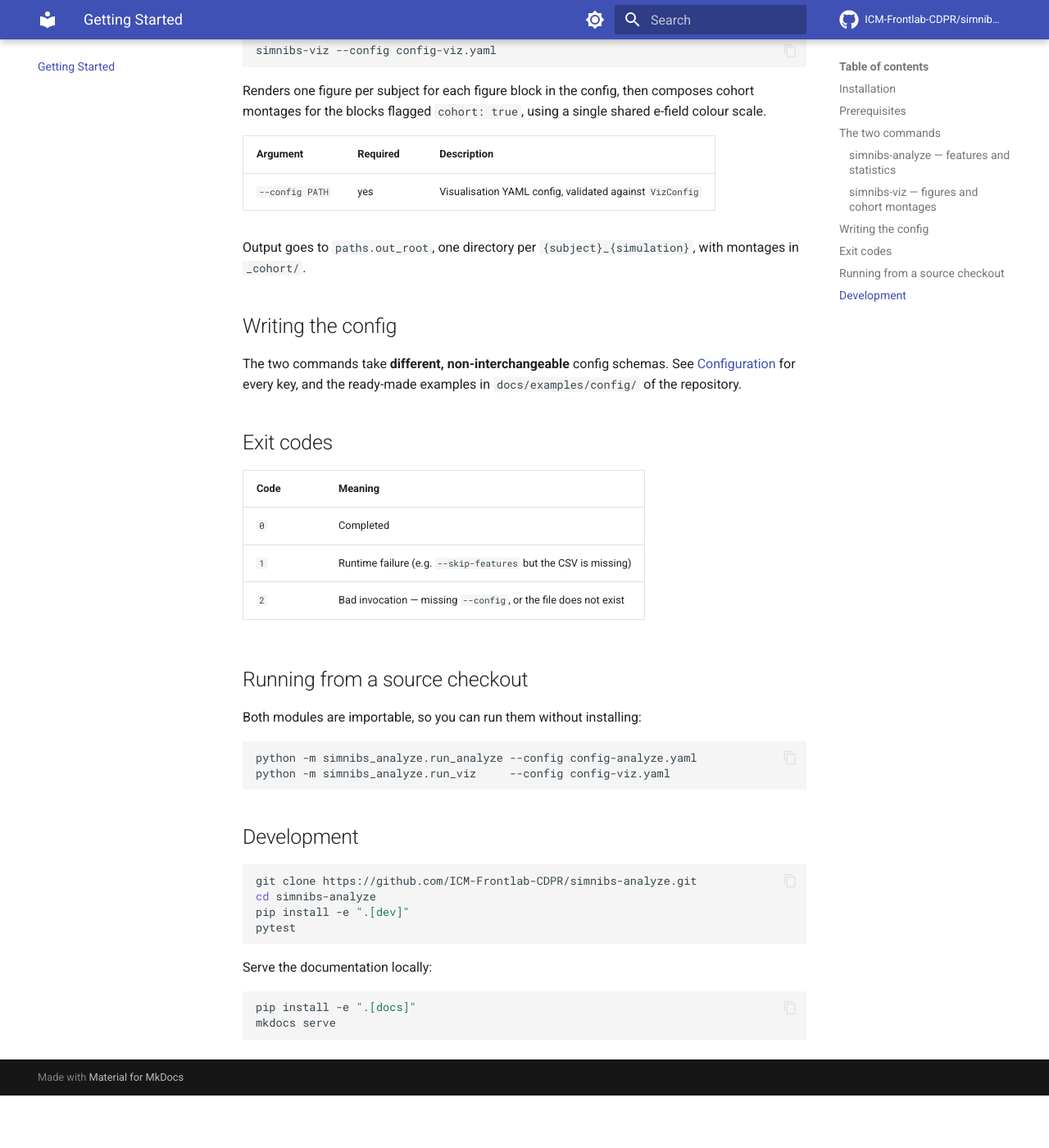
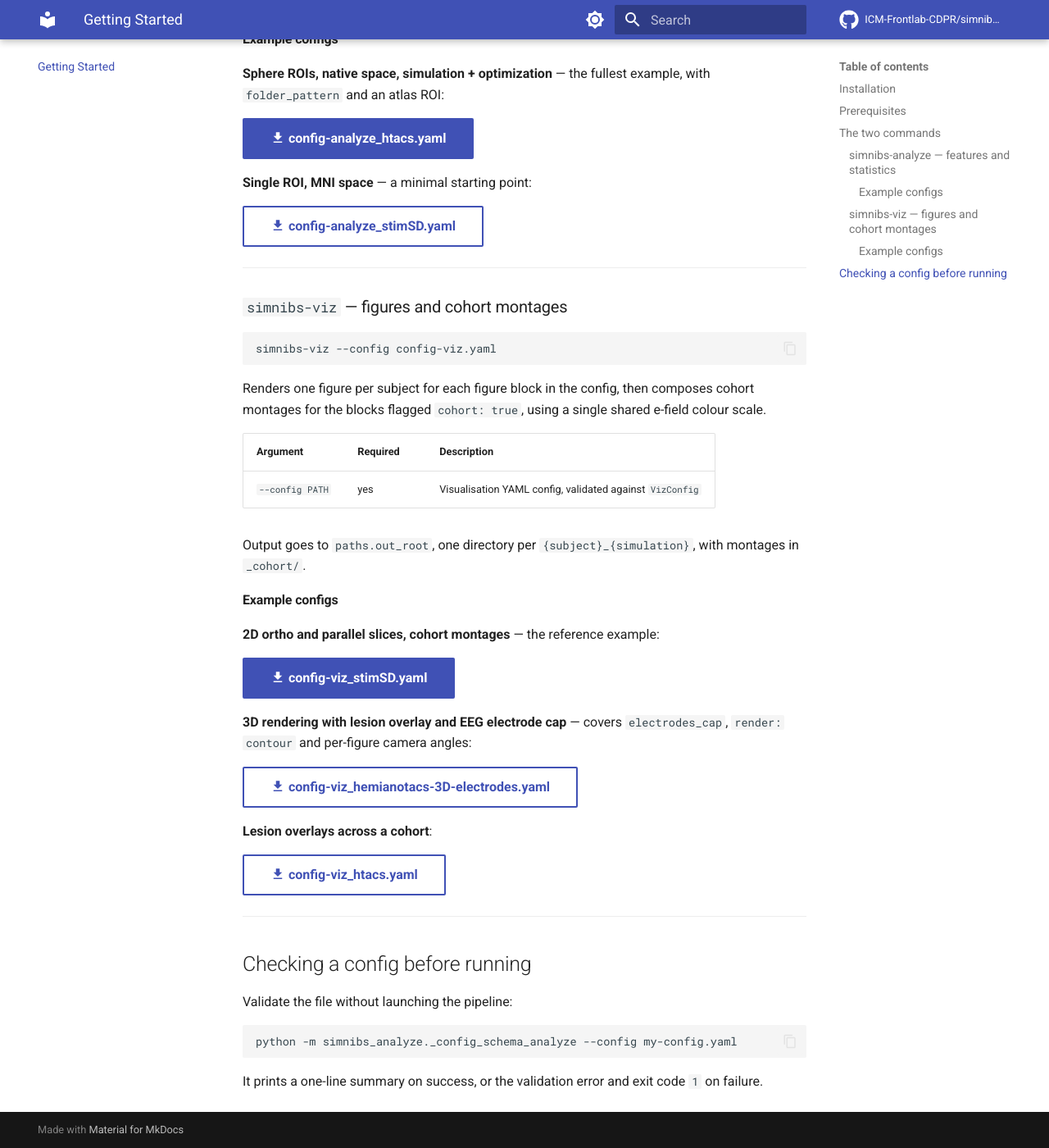
Before and after one commit to ICM-Frontlab-CDPR/simnibs-analyze, an MkDocs documentation site: the page built from docs/getting-started.md, in a window 1280 px wide and 1400 px high, scrolled down 1351 px. Shown: the whole window at 82% size. Built offline with MkDocs 1.6.1 and Material for MkDocs 9.7.7, drawn with Linux system fonts in a browser that asks for light colours; comment, search, counter and statistics services are not loaded; before the commit the page ends 2687 px from its top, so only the background shows below that; some of the changed text lies outside the part shown.

Commit message:
docs: link example configs from getting-started, drop filler sections
- add download buttons to a real example config for each command, with a line
  saying what each one demonstrates
- remove the Development, Exit codes and 'Running from a source checkout'
  sections: none of them help someone trying to run the pipeline

````diff
--- a/docs/getting-started.md
+++ b/docs/getting-started.md
@@ -19,7 +19,11 @@ You need SimNIBS outputs already computed:
 ## The two commands
 
 Installing the package puts two commands on your `PATH`. Both are driven
-entirely by a YAML config file passed with `--config`.
+entirely by a YAML config file passed with `--config`. The two schemas are
+**different and not interchangeable** — see [Configuration](configuration.md)
+for every key.
+
+---
 
 ### `simnibs-analyze` — features and statistics
 
@@ -46,6 +50,19 @@ analysis and clustering, writing summary CSVs to `paths.results_dir`.
     simnibs-analyze --config config-analyze.yaml --skip-features
     ```
 
+#### Example configs
+
+**Sphere ROIs, native space, simulation + optimization** — the fullest example,
+with `folder_pattern` and an atlas ROI:
+
+[:material-download: config-analyze_htacs.yaml](examples/config/config-analyze_htacs.yaml){ .md-button .md-button--primary download }
+
+**Single ROI, MNI space** — a minimal starting point:
+
+[:material-download: config-analyze_stimSD.yaml](examples/config/config-analyze_stimSD.yaml){ .md-button download }
+
+---
+
 ### `simnibs-viz` — figures and cohort montages
 
 ```bash
@@ -63,41 +80,30 @@ shared e-field colour scale.
 Output goes to `paths.out_root`, one directory per `{subject}_{simulation}`,
 with montages in `_cohort/`.
 
-## Writing the config
+#### Example configs
 
-The two commands take **different, non-interchangeable** config schemas. See
-[Configuration](configuration.md) for every key, and the ready-made examples in
-`docs/examples/config/` of the repository.
+**2D ortho and parallel slices, cohort montages** — the reference example:
 
-## Exit codes
+[:material-download: config-viz_stimSD.yaml](examples/config/config-viz_stimSD.yaml){ .md-button .md-button--primary download }
 
-| Code | Meaning |
-|---|---|
-| `0` | Completed |
-| `1` | Runtime failure (e.g. `--skip-features` but the CSV is missing) |
-| `2` | Bad invocation — missing `--config`, or the file does not exist |
+**3D rendering with lesion overlay and EEG electrode cap** — covers
+`electrodes_cap`, `render: contour` and per-figure camera angles:
 
-## Running from a source checkout
+[:material-download: config-viz_hemianotacs-3D-electrodes.yaml](examples/config/config-viz_hemianotacs-3D-electrodes.yaml){ .md-button download }
 
-Both modules are importable, so you can run them without installing:
+**Lesion overlays across a cohort**:
+
+[:material-download: config-viz_htacs.yaml](examples/config/config-viz_htacs.yaml){ .md-button download }
+
+---
+
+## Checking a config before running
+
+Validate the file without launching the pipeline:
 
 ```bash
-python -m simnibs_analyze.run_analyze --config config-analyze.yaml
-python -m simnibs_analyze.run_viz     --config config-viz.yaml
+python -m simnibs_analyze._config_schema_analyze --config my-config.yaml
 ```
 
-## Development
-
-```bash
-git clone https://github.com/ICM-Frontlab-CDPR/simnibs-analyze.git
-cd simnibs-analyze
-pip install -e ".[dev]"
-pytest
-```
-
-Serve the documentation locally:
-
-```bash
-pip install -e ".[docs]"
-mkdocs serve
-```
+It prints a one-line summary on success, or the validation error and exit
+code `1` on failure.
````
